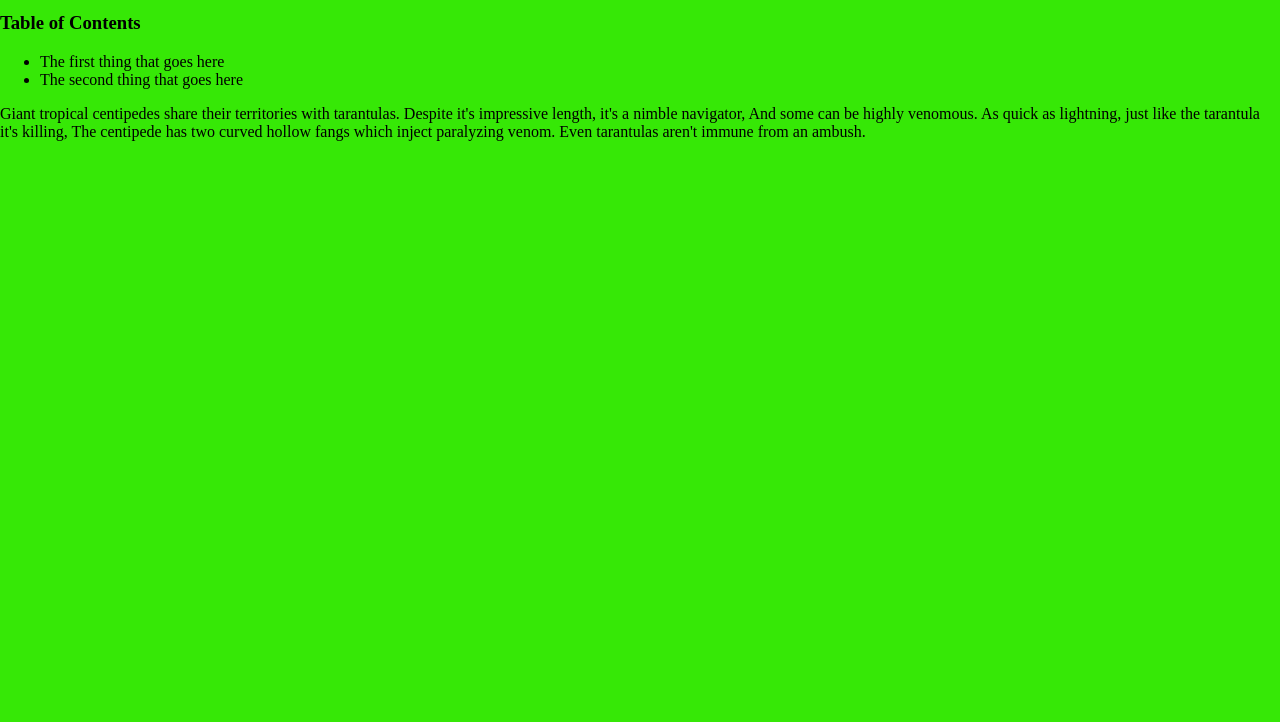
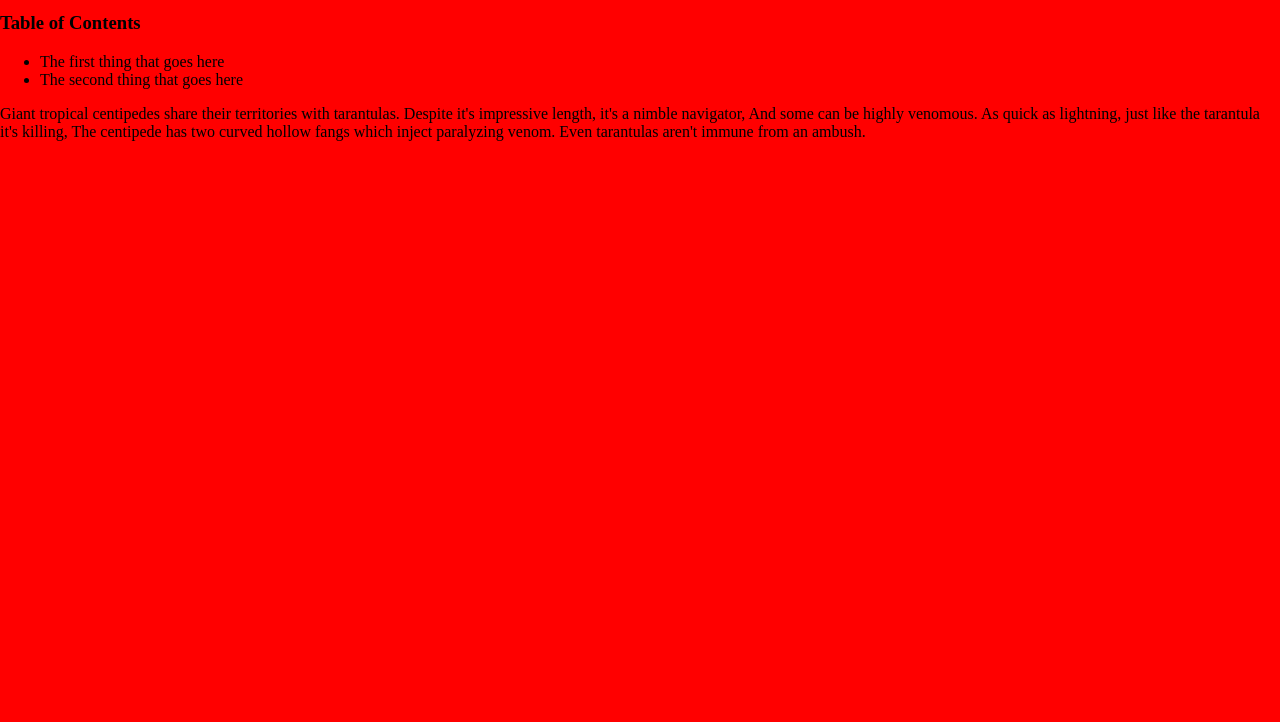
Before and after one commit to NeighborhoodDeficiency/TGJ2O-01-James-Website, a plain HTML site: page index.html in a window 1280 px wide. Shown: the part 78-800 px from the top of the page. Drawn offline with Linux system fonts and the light colour scheme.

Commit message:
Update style.css

```diff
--- a/style.css
+++ b/style.css
@@ -4,7 +4,7 @@ margin: 0;
 }
 
 body{
-background-color: rgb(54,232,6);
+background-color: rgb(255, 0, 0);
 }
 
 h1 {
```
